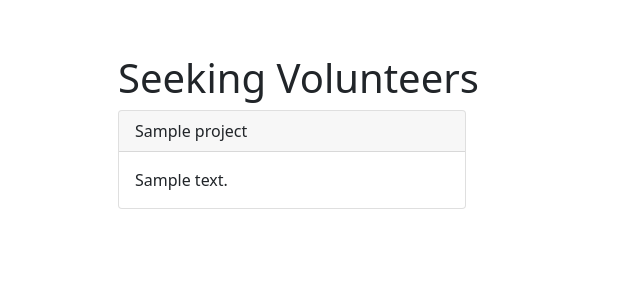
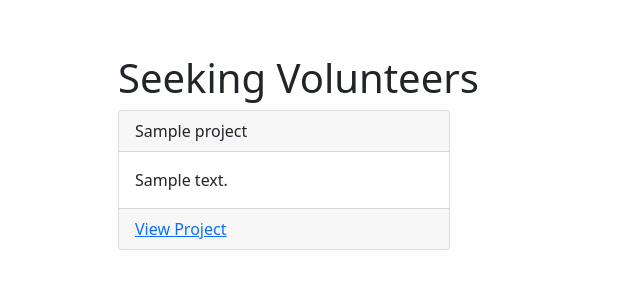
Before and after one commit to Youssef-Beltagy/campus-projects, a Django app: page / in a window 1280 px wide. Shown: the part 540-838 px from the top of the page, without its empty margins (0-640 px from the left). Before the commit the page ends 749 px from the top, so only its background shows below. Run offline with Django 3.2, Linux system fonts and the light colour scheme; tables that the repository leaves empty hold one stand-in row (values such as "Sample post").

Commit message:
homepage links

```diff
--- a/homepage/templates/homepage/homepage.html
+++ b/homepage/templates/homepage/homepage.html
@@ -17,26 +17,27 @@
       <div class="card">
         <div class="card-header"> {{ project.name }} </div>
         <div class="card-body"> {{project.description}} </div>
-        <div class="card-footer"> <a href="{% url 'viewproject'% }"> View Project </a></div>
-        <!--TODO: I question the necessity of this <div class="card-footer"> <a href="https://google.com"> View Project </a></div> -->
-        <!-- TODO: ADD Links to a project page -->
-        <!-- TODO: How to handle more than three projects -> autmatically make another row -->
+        <div class="card-footer"> <a href="/view/{{project.id}}"> View Project </a></div>
       </div>
     </div>
     {% endfor %}
   </div>
 </div>
 
-<div class="container p-5 "> <!-- Turn this into a for-loop later with the project information -->
+<div class="container p-5 ">
+  <!-- Turn this into a for-loop later with the project information -->
   <h1> Seeking Volunteers </h1>
+  <div class="row">
     {% for project in seeking_volunteers %}
     <div class="col-sm-4">
       <div class="card">
         <div class="card-header"> {{ project.name }} </div>
         <div class="card-body"> {{project.description}} </div>
+        <div class="card-footer"> <a href="/view/{{project.id}}"> View Project </a></div>
       </div>
     </div>
     {% endfor %}
   </div>
+</div>
 
 {% endblock body %}
```
Also changed, not shown: notes.md (+3 -3 lines), 1 other file. Lines whose indentation alone changed are shown as unchanged.
